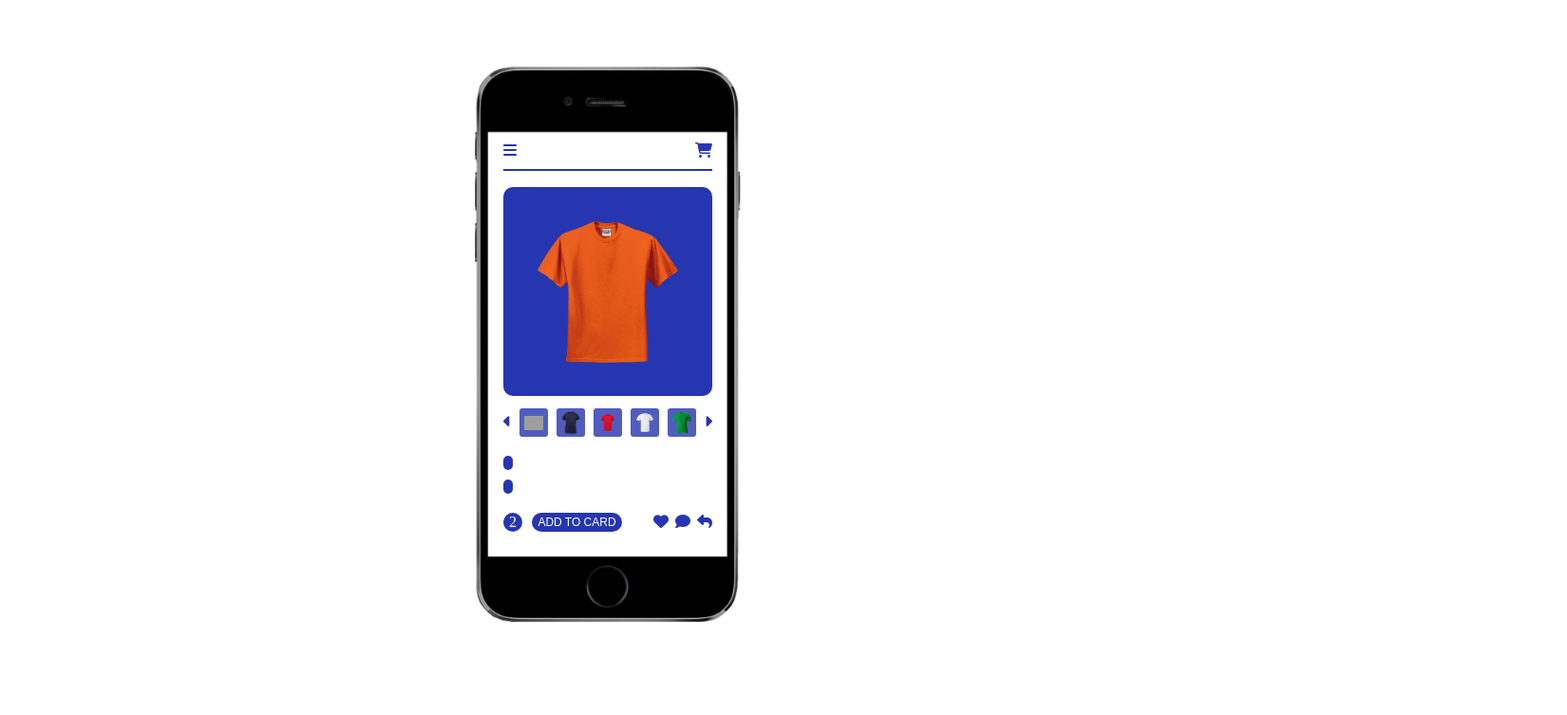
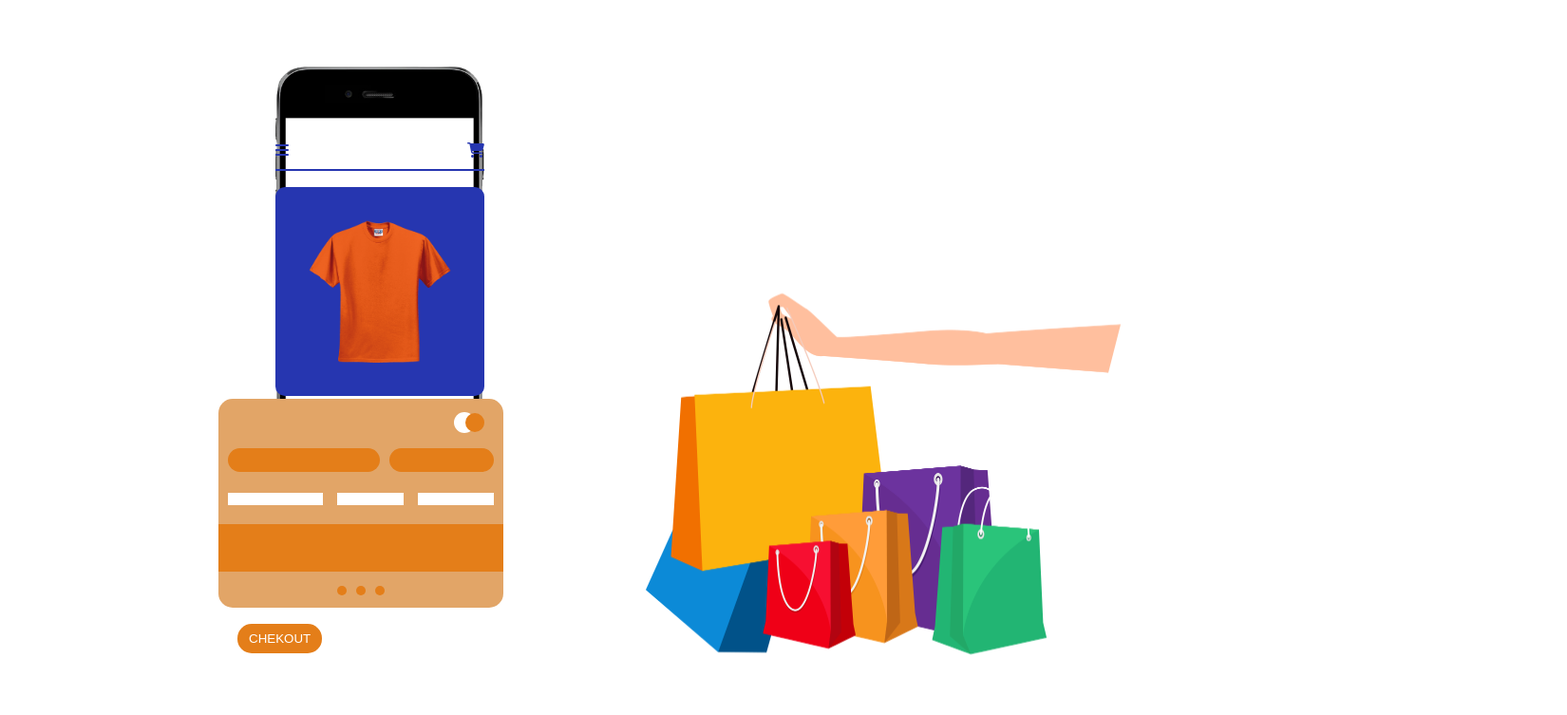
Before and after one commit to H-Yurii/PhoneShop, a plain HTML site: page index.html in a window 1280 px wide. Shown: the top 753 px of the page at 95% size, 1650 px wide, since content can reach past the window. Drawn offline with Linux system fonts and the light colour scheme; grey boxes are pictures that could not be loaded.

Commit message:
zweitweste Anpassung

```diff
--- a/index.html
+++ b/index.html
@@ -1,12 +1,26 @@
 <!DOCTYPE html>
 <html lang="en">
+
 <head>
     <meta charset="UTF-8">
     <meta name="viewport" content="width=device-width, initial-scale=1.0">
     <title>Transform</title>
     <link rel="stylesheet" href="./style.css">
+    <link rel="preconnect" href="https://fonts.googleapis.com%22%3E/">
+    <link rel="preconnect" href="https://fonts.gstatic.com/" crossorigin>
+    <link href="https://fonts.googleapis.com/css2?family=Montserrat&display=swap" rel="stylesheet">
+    <link rel="preconnect" href="https://fonts.googleapis.com%22%3E/">
+    <link rel=" preconnect" href="https://fonts.gstatic.com/" crossorigin>
+    <link href="https://fonts.googleapis.com/css2?family=Montserrat&display=swap" rel="stylesheet">
+    <link rel="preconnect" href="https://fonts.googleapis.com">
+    <link rel="preconnect" href="https://fonts.gstatic.com" crossorigin>
+    <link
+        href="https://fonts.googleapis.com/css2?family=Kaushan+Script&family=Montserrat:wght@600&family=Pacifico&family=Playfair+Display&family=Roboto&family=Ubuntu&display=swap"
+        rel="stylesheet">
 </head>
+
 <body>
+    <main class="main">
         <div class="telephone">
             <header class="telephone__header">
                 <span class="header__icon">
@@ -181,13 +195,23 @@
                     <div class="circle-2"></div>
                 </div>
                 <div class="credit-card__lines">
-                <div class="line-1"></div>
-                <div class="line-2"></div>
+                    <div class="line-1">
+                        <p class="line-1__txt">Yurii Heletei</p>
+                    </div>
+                    <div class="line-2">
+                        <p class="line-2__txt">Grom</p>
+                    </div>
                 </div>
                 <div class="credit-card__lines-box">
-                <div class="line-box-1"></div>
-                <div class="line-box-2"></div>
-                <div class="line-box-3"></div>
+                    <div class="line-box-1">
+                        <p class="line-box-1__txt">4321987</p>
+                    </div>
+                    <div class="line-box-2">
+                        <p class="line-box-2__txt">65015</p>
+                    </div>
+                    <div class="line-box-3">
+                        <p class="line-box-3__txt">29900</p>
+                    </div>
                 </div>
             </div>
             <div class="credit-crad__line"></div>
@@ -200,6 +224,17 @@
             </div>
             <button class="credit-card__button">CHEKOUT</button>
         </div>
+        <div class="bags-contant">
+            <img src="./Picture/bags.png" alt="" class="ggg">
+            <img src="./Picture/t-shirt_green.png" alt="" class="contant__item-1">
+            <img src="./Picture/sneakers.png" alt="" class="contant__item-2">
+            <img src="./Picture/t-shirt_black.png" alt="" class="contant__item-3">
+            <img src="./Picture/t-shirt.png" alt="" class="contant__item-4">
+            <img src="./Picture/t-shirt_red.png" alt="" class="contant__item-5">
+            <img src="./Picture/jeans.png" alt="" class="contant__item-6">
+        </div>
+    </main>
     <script src="https://kit.fontawesome.com/6d7cb93199.js" crossorigin="anonymous"></script>
 </body>
+
 </html>
--- a/style.css
+++ b/style.css
@@ -6,6 +6,10 @@
     text-decoration: none;
     box-sizing: border-box;
     list-style: none;
+}
+
+.main {
+    display: flex;
 }
 
 .telephone {
@@ -19,6 +23,7 @@
     align-items: center;
     justify-content: center;
     flex-direction: column;
+    transform: translateX(290px);
 }
 
 /* ----- Header ----- */
@@ -313,14 +318,7 @@
     display: flex;
     flex-wrap: wrap;
     justify-content: space-between;
-    transform: translateY(-570px);
-    opacity: 0;
-    transition: 0.5s;
-}
-
-body:hover .front-cards {
-    transform: translateY(-570px) translateX(440px);
-    opacity: 1;
+    transform: translateX(-470px) translateY(180px);
 }
 
 .fornt__box {
@@ -600,20 +598,14 @@ body:hover .front-cards {
     background-color: rgb(13, 255, 0);
 }
 
-body:hover .credit-card {
-    opacity: 1;
-    transform: translateX(1010px) translateY(-720px);
-}
-
 .credit-card {
     width: 350px;
     height: 220px;
     background-color: rgb(226, 165, 103);
-    transform: translateY(-720px) translateX(1300px);
     border-radius: 15px;
-    opacity: 0;
-    transition: 0.4s;
     cursor: pointer;
+    transform: translateX(-250px) translateY(420px);
+    transition: 0.5s;
 }
 
 .credit-card:hover {
@@ -669,10 +661,24 @@ body:hover .credit-card {
     background-color: rgb(228, 126, 25);
     border-radius: 15px;
     transition: 0.4s;
+    display: flex;
+    justify-content: center;
+    align-items: center;
 }
 
 .credit-card:hover .line-1 {
     background-color: rgb(125, 35, 214);
+}
+
+.line-1__txt {
+    font-family: 'Montserrat';
+    font-size: 18px;
+    opacity: 0;
+    transition: 0.5s;
+}
+
+.credit-card:hover .line-1__txt {
+    opacity: 1;
 }
 
 .line-2 {
@@ -681,10 +687,24 @@ body:hover .credit-card {
     background-color: rgb(228, 126, 25);
     border-radius: 15px;
     transition: 0.4s;
+    display: flex;
+    justify-content: center;
+    align-items: center;
 }
 
 .credit-card:hover .line-2 {
     background-color: rgb(125, 35, 214);
+}
+
+.line-2__txt {
+    font-family: 'Montserrat';
+    font-size: 18px;
+    opacity: 0;
+    transition: 0.5s;
+}
+
+.credit-card:hover .line-2__txt {
+    opacity: 1;
 }
 
 .credit-card__lines-box {
@@ -695,20 +715,62 @@ body:hover .credit-card {
 
 .line-box-1 {
     background-color: #fff;
-    height: 10px;
+    height: 13px;
     width: 100px;
+    display: flex;
+    justify-content: center;
+    align-items: center;
+}
+
+.line-box-1__txt {
+    font-family: 'Montserrat';
+    font-size: 13px;
+    opacity: 0;
+    transition: 0.5s;
+}
+
+.credit-card:hover .line-box-1__txt {
+    opacity: 1;
 }
 
 .line-box-2 {
     background-color: #fff;
-    height: 10px;
+    height: 13px;
     width: 70px;
+    display: flex;
+    justify-content: center;
+    align-items: center;
+}
+
+.line-box-2__txt {
+    font-family: 'Montserrat';
+    font-size: 13px;
+    opacity: 0;
+    transition: 0.5s;
+}
+
+.credit-card:hover .line-box-2__txt {
+    opacity: 1;
 }
 
 .line-box-3 {
     background-color: #fff;
-    height: 10px;
+    height: 13px;
     width: 80px;
+    display: flex;
+    justify-content: center;
+    align-items: center;
+}
+
+.line-box-3__txt {
+    font-family: 'Montserrat';
+    font-size: 13px;
+    opacity: 0;
+    transition: 0.5s;
+}
+
+.credit-card:hover .line-box-3__txt {
+    opacity: 1;
 }
 
 .credit-crad__line {
@@ -762,3 +824,112 @@ body:hover .credit-card {
     background-color: rgb(125, 35, 214);
     transform: scale(1.2) translateY(30px) translateX(20px);
 }
+
+.bags-contant {
+    height: 400px;
+    transform: translateY(300px) translateX(-100px);
+}
+
+.ggg {
+    width: 500px;
+    height: 500px;
+    position: relative;
+    transform: translateY(-50px);
+    cursor: pointer;
+}
+
+.contant__item-1 {
+    width: 80px;
+    position: absolute;
+    content: '';
+    right: 90px;
+    top: 270px;
+    transition: 0.5s;
+    z-index: -1;
+}
+
+.bags-contant:hover .contant__item-1 {
+    right: 20px;
+    top: 150px;
+    transform: rotate(360deg);
+}
+
+.contant__item-2 {
+    width: 150px;
+    position: absolute;
+    content: '';
+    right: 280px;
+    top: 150px;
+    transition: 0.5s;
+    z-index: -1;
+    cursor: pointer;
+}
+
+.bags-contant:hover .contant__item-2 {
+    top: -20px;
+    right: 490px;
+    transform: rotate(360deg);
+}
+
+.contant__item-3 {
+    width: 100px;
+    position: absolute;
+    content: '';
+    right: 150px;
+    top: 240px;
+    z-index: -1;
+    transition: 0.5s;
+    cursor: pointer;
+}
+
+.bags-contant:hover .contant__item-3 {
+    top: 100px;
+    transform: rotate(-360deg);
+}
+
+.contant__item-4 {
+    width: 100px;
+    position: absolute;
+    content: '';
+    right: 205px;
+    top: 260px;
+    transition: 0.5s;
+    z-index: -1;
+}
+
+.bags-contant:hover .contant__item-4 {
+    top: 380px;
+    transform: rotate(-360deg);
+}
+
+.contant__item-5 {
+    width: 120px;
+    position: absolute;
+    content: '';
+    right: 280px;
+    top: 255px;
+    z-index: -1;
+    transition: 0.5s;
+}
+
+.bags-contant:hover .contant__item-5 {
+    top: 390px;
+    right: 300px;
+    transform: rotate(360deg);
+}
+
+.contant__item-6 {
+    width: 100px;
+    position: absolute;
+    content: '';
+    right: 370px;
+    top: 255px;
+    transition: 0.5s;
+    z-index: -1;
+}
+
+.bags-contant:hover .contant__item-6 {
+    top: 200px;
+    right: 500px;
+    transform: rotate(360deg);
+}
```
Lines whose indentation alone changed are shown as unchanged.
